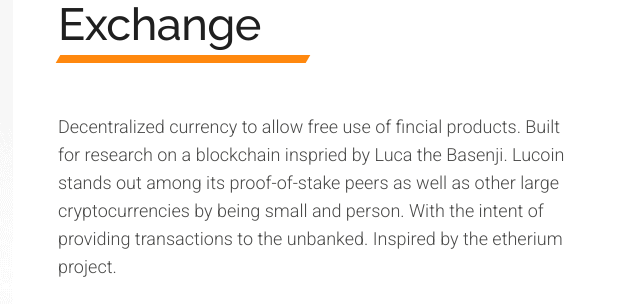
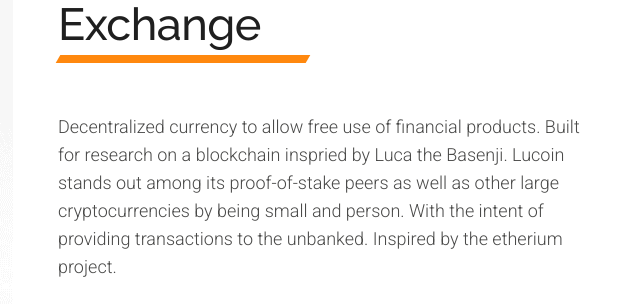
Before and after one commit to TRL242/lucoin_crypto, a plain HTML site: page index.html in a window 1280 px wide. Shown: the part 869-1173 px from the top of the page, 612-1252 px from the left. Drawn offline with Linux system fonts and the light colour scheme.

Commit message:
update index.html text

```diff
--- a/index.html
+++ b/index.html
@@ -159,7 +159,7 @@
                         </div>
                     </div>
                     <div class="full paddding_left_15">
-                        <p>Decentralized currency to allow free use of fincial products. Built for research on a blockchain inspried by Luca the Basenji. Lucoin stands out among its proof-of-stake peers as well as other large cryptocurrencies by being small and person. With the intent of providing transactions to the unbanked. Inspired by the etherium project. </p>
+                        <p>Decentralized currency to allow free use of financial products. Built for research on a blockchain inspried by Luca the Basenji. Lucoin stands out among its proof-of-stake peers as well as other large cryptocurrencies by being small and person. With the intent of providing transactions to the unbanked. Inspired by the etherium project. </p>
                     </div>
                     <div class="full paddding_left_15">
                         <a class="main_bt" href="#">About more ></a>
```
